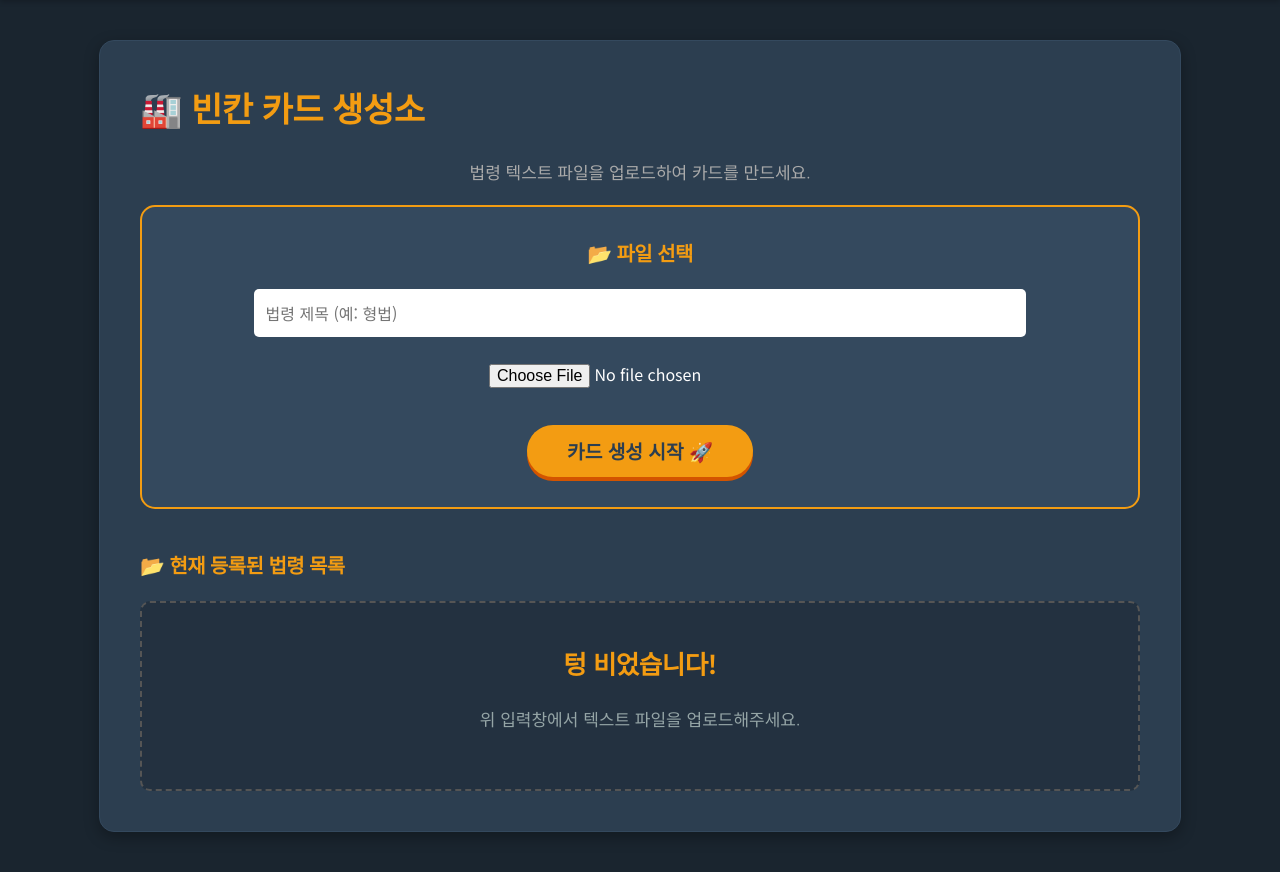
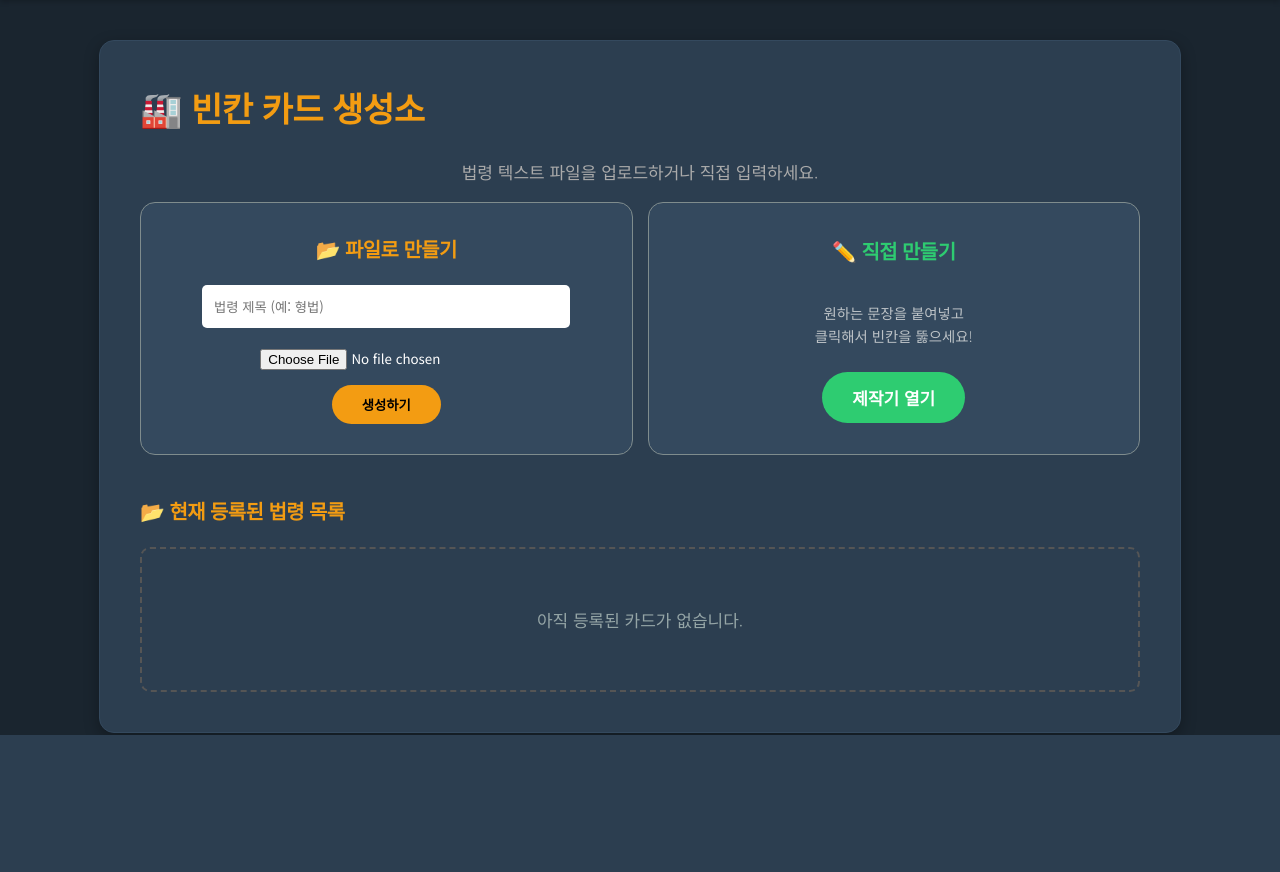
Before and after one commit to pky060921-debug/law, a Flask app: page /zone/generate in a window 1280 px wide. Shown: the part 65-937 px from the top of the page. After the commit the page ends 800 px from the top, so only its background shows below. Run offline with Flask 3, Linux system fonts and the light colour scheme; the visitor is signed in with stand-in values (Sample User, id 1).

Commit message:
Update zone_generate.html

```diff
--- a/templates/zone_generate.html
+++ b/templates/zone_generate.html
@@ -2,33 +2,37 @@
 
 {% block content %}
 <h1>🏭 빈칸 카드 생성소</h1>
-<p style="color:#aaa; text-align:center;">법령 텍스트 파일을 업로드하여 카드를 만드세요.</p>
+<p style="color:#aaa; text-align:center;">법령 텍스트 파일을 업로드하거나 직접 입력하세요.</p>
 
-<div style="background:#34495e; padding:30px; border-radius:15px; margin-top:20px; text-align:center; border: 2px solid #f39c12;">
-    <form method="POST" enctype="multipart/form-data">
-        <h3 style="margin-top:0; color:#f39c12;">📂 파일 선택</h3>
+<div style="display:flex; gap:15px; flex-wrap:wrap; justify-content:center; margin-bottom:20px;">
+    <div style="flex:1; min-width:300px; background:#34495e; padding:30px; border-radius:15px; text-align:center; border: 1px solid #7f8c8d;">
+        <form method="POST" enctype="multipart/form-data">
+            <h3 style="margin-top:0; color:#f39c12;">📂 파일로 만들기</h3>
+            <input type="text" name="new_q_name" placeholder="법령 제목 (예: 형법)" required
+                   style="padding:12px; width:80%; margin-bottom:15px; border-radius:5px; border:none;">
+            <br>
+            <input type="file" name="new_q_file" accept=".txt" required style="color:white; margin-bottom:15px;">
+            <br>
+            <button type="submit" style="background:#f39c12; border:none; padding:10px 30px; border-radius:30px; font-weight:bold; cursor:pointer;">
+                생성하기
+            </button>
+        </form>
+    </div>
 
-        <input type="text" name="new_q_name" placeholder="법령 제목 (예: 형법)" required
-               style="padding:12px; width:80%; margin-bottom:15px; border-radius:5px; border:none; font-size:1rem;">
-        <br>
-
-        <input type="file" name="new_q_file" accept=".txt" required
-               style="color:white; font-size:1rem; padding:10px;">
-        <br><br>
-
-        <button type="submit" style="background:#f39c12; border:none; padding:12px 40px; border-radius:30px; font-weight:bold; cursor:pointer; font-size:1.2rem; color:#2c3e50; box-shadow: 0 4px 0 #d35400;">
-            카드 생성 시작 🚀
-        </button>
-    </form>
+    <div style="flex:1; min-width:300px; background:#34495e; padding:30px; border-radius:15px; text-align:center; border: 1px solid #7f8c8d; display:flex; flex-direction:column; justify-content:center; align-items:center;">
+        <h3 style="margin-top:0; color:#2ecc71;">✏️ 직접 만들기</h3>
+        <p style="color:#bdc3c7; font-size:0.9rem;">원하는 문장을 붙여넣고<br>클릭해서 빈칸을 뚫으세요!</p>
+        <a href="/maker" style="background:#2ecc71; color:white; text-decoration:none; padding:12px 30px; border-radius:30px; font-weight:bold; display:inline-block; margin-top:10px;">
+            제작기 열기
+        </a>
+    </div>
 </div>
 
 <div style="margin-top:40px;">
     <h3>📂 현재 등록된 법령 목록</h3>
-
     {% if not quests %}
-        <div style="text-align:center; padding:40px; color:#95a5a6; border: 2px dashed #555; border-radius: 10px; background: rgba(0,0,0,0.2);">
-            <h2>텅 비었습니다!</h2>
-            <p>위 입력창에서 텍스트 파일을 업로드해주세요.</p>
+        <div style="text-align:center; padding:40px; color:#95a5a6; border: 2px dashed #555; border-radius: 10px;">
+            <p>아직 등록된 카드가 없습니다.</p>
         </div>
     {% else %}
         {% set groups = {} %}
@@ -42,14 +46,11 @@
         <div style="background:#2c3e50; padding:15px; margin-bottom:10px; border-radius:10px; display:flex; justify-content:space-between; align-items:center; border:1px solid #444;">
             <div>
                 <span style="color:#ecf0f1; font-weight:bold; font-size:1.1rem;">{{ title }}</span>
-                <span style="color:#bdc3c7; font-size:0.9rem; margin-left:10px;">(총 {{ items|length }}개 조항)</span>
+                <span style="color:#bdc3c7; font-size:0.9rem; margin-left:10px;">(총 {{ items|length }}개)</span>
             </div>
-
-            <form method="POST" style="margin:0;" onsubmit="return confirm('정말 \'' + '{{ title }}' + '\' 법령을 모두 삭제하시겠습니까?');">
+            <form method="POST" style="margin:0;" onsubmit="return confirm('삭제하시겠습니까?');">
                 <input type="hidden" name="delete_group" value="{{ title }}">
-                <button style="background:#c0392b; color:white; border:none; padding:8px 15px; border-radius:5px; cursor:pointer; font-weight:bold;">
-                    삭제 🗑️
-                </button>
+                <button style="background:#c0392b; color:white; border:none; padding:8px 15px; border-radius:5px; cursor:pointer;">삭제</button>
             </form>
         </div>
         {% endfor %}
```
